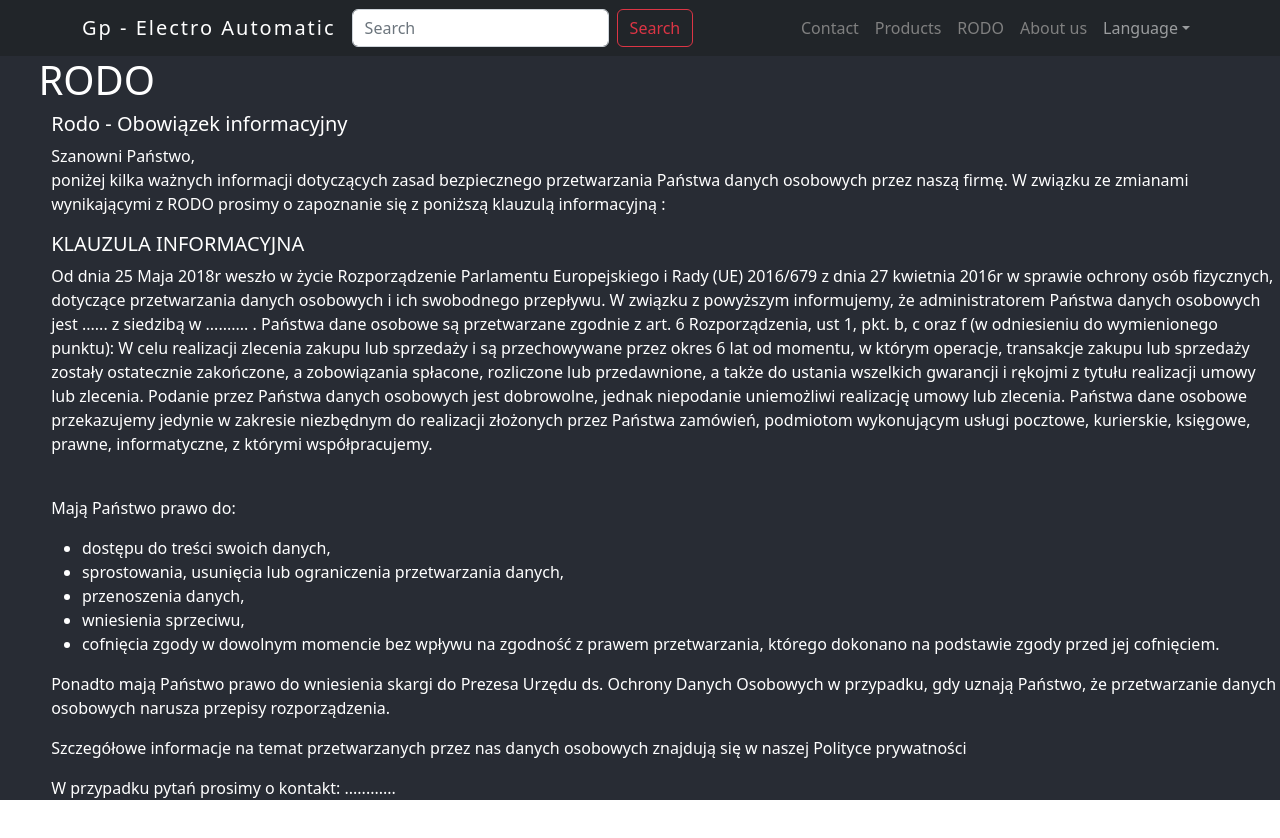
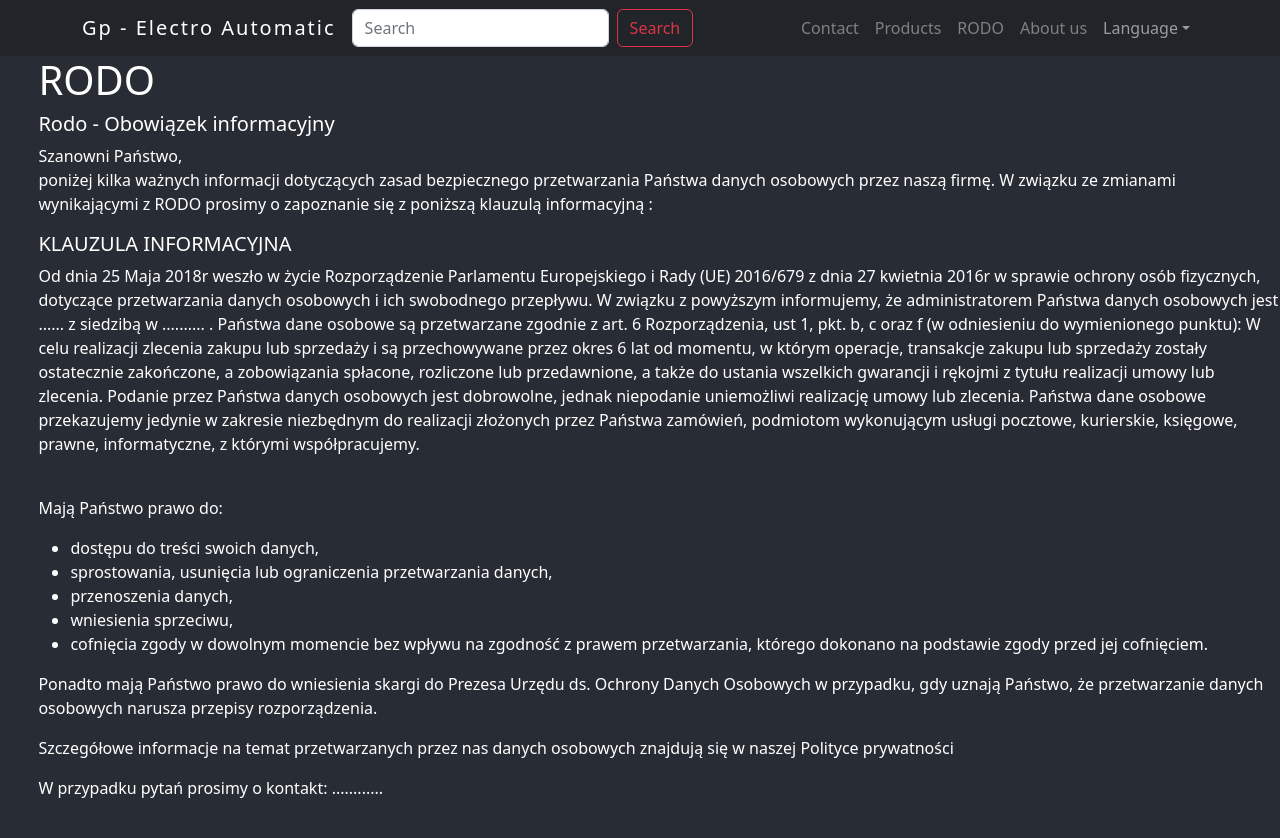
Before and after one commit to opielapatryk/mernshop4client, a React (Create React App) app: page /rodo in a window 1280 px wide. Shown: the top 838 px of the page. Before the commit the page ends 800 px from the top, so only its background shows below. Built offline with nearby package versions, Linux system fonts and the light colour scheme.

Commit message:
mernshopv1

```diff
--- a/src/App.css
+++ b/src/App.css
@@ -2,7 +2,7 @@
 .App {
   /* text-align: center; */
   background-color: #282c34;
-  height: 100vh;
+  height: auto;
 
 }
 
--- a/src/components/RODO.js
+++ b/src/components/RODO.js
@@ -3,27 +3,30 @@ function RODO(){
     return(
         <>
         <AppNavBar/>
-         <h1 style={{color:"white", marginLeft:"3%"}}>RODO</h1>
-         <h5 style={{color:"white", marginLeft:"4%"}}>Rodo - Obowiązek informacyjny</h5>
-         <p style={{color:"white",marginLeft:"4%"}}>Szanowni Państwo, <br></br>
+        <div style={{color:"white", marginLeft:"3%", minHeight:"100vh"}}>
+        <h1>RODO</h1>
+         <h5>Rodo - Obowiązek informacyjny</h5>
+         <p >Szanowni Państwo, <br></br>
 poniżej kilka ważnych informacji dotyczących zasad bezpiecznego przetwarzania Państwa danych osobowych przez naszą firmę. W związku ze zmianami wynikającymi z RODO prosimy o zapoznanie się z poniższą klauzulą informacyjną :</p>
 
-         <h5 style={{color:"white", marginLeft:"4%"}}>KLAUZULA INFORMACYJNA</h5>
-         <p style={{color:"white",marginLeft:"4%"}}>Od dnia 25 Maja 2018r weszło w życie Rozporządzenie Parlamentu Europejskiego i Rady (UE) 2016/679 z dnia 27 kwietnia 2016r w sprawie ochrony osób fizycznych, dotyczące przetwarzania danych osobowych i ich swobodnego przepływu. W związku z powyższym informujemy, że administratorem Państwa danych osobowych jest ...... z siedzibą w ..........   . Państwa dane osobowe są przetwarzane zgodnie z art. 6 Rozporządzenia, ust 1, pkt. b, c oraz f (w odniesieniu do wymienionego punktu): W celu realizacji zlecenia zakupu lub sprzedaży i są przechowywane przez okres 6 lat od momentu, w którym operacje, transakcje zakupu lub sprzedaży zostały ostatecznie zakończone, a zobowiązania spłacone, rozliczone lub przedawnione, a także do ustania wszelkich gwarancji i rękojmi z tytułu realizacji umowy lub zlecenia. Podanie przez Państwa danych osobowych jest dobrowolne, jednak niepodanie uniemożliwi realizację umowy lub zlecenia. Państwa dane osobowe przekazujemy jedynie w zakresie niezbędnym do realizacji złożonych przez Państwa zamówień, podmiotom wykonującym usługi pocztowe, kurierskie, księgowe, prawne, informatyczne, z którymi współpracujemy.</p><br></br>
-         <p style={{color:"white",marginLeft:"4%"}}>Mają Państwo prawo do:</p>
+         <h5>KLAUZULA INFORMACYJNA</h5>
+         <p >Od dnia 25 Maja 2018r weszło w życie Rozporządzenie Parlamentu Europejskiego i Rady (UE) 2016/679 z dnia 27 kwietnia 2016r w sprawie ochrony osób fizycznych, dotyczące przetwarzania danych osobowych i ich swobodnego przepływu. W związku z powyższym informujemy, że administratorem Państwa danych osobowych jest ...... z siedzibą w ..........   . Państwa dane osobowe są przetwarzane zgodnie z art. 6 Rozporządzenia, ust 1, pkt. b, c oraz f (w odniesieniu do wymienionego punktu): W celu realizacji zlecenia zakupu lub sprzedaży i są przechowywane przez okres 6 lat od momentu, w którym operacje, transakcje zakupu lub sprzedaży zostały ostatecznie zakończone, a zobowiązania spłacone, rozliczone lub przedawnione, a także do ustania wszelkich gwarancji i rękojmi z tytułu realizacji umowy lub zlecenia. Podanie przez Państwa danych osobowych jest dobrowolne, jednak niepodanie uniemożliwi realizację umowy lub zlecenia. Państwa dane osobowe przekazujemy jedynie w zakresie niezbędnym do realizacji złożonych przez Państwa zamówień, podmiotom wykonującym usługi pocztowe, kurierskie, księgowe, prawne, informatyczne, z którymi współpracujemy.</p><br></br>
+         <p >Mają Państwo prawo do:</p>
         <ul>
-            <li style={{color:"white",marginLeft:"4%"}}>dostępu do treści swoich danych,</li>
-            <li style={{color:"white",marginLeft:"4%"}}>sprostowania, usunięcia lub ograniczenia przetwarzania danych,</li>
-            <li style={{color:"white",marginLeft:"4%"}}>przenoszenia danych,</li>
-            <li style={{color:"white",marginLeft:"4%"}}>wniesienia sprzeciwu,</li>
-            <li style={{color:"white",marginLeft:"4%"}}>cofnięcia zgody w dowolnym momencie bez wpływu na zgodność z prawem przetwarzania, którego dokonano na podstawie zgody przed jej cofnięciem.</li>
+            <li >dostępu do treści swoich danych,</li>
+            <li >sprostowania, usunięcia lub ograniczenia przetwarzania danych,</li>
+            <li >przenoszenia danych,</li>
+            <li >wniesienia sprzeciwu,</li>
+            <li >cofnięcia zgody w dowolnym momencie bez wpływu na zgodność z prawem przetwarzania, którego dokonano na podstawie zgody przed jej cofnięciem.</li>
         </ul>
-        <p style={{color:"white",marginLeft:"4%"}}>Ponadto mają Państwo prawo do wniesienia skargi do Prezesa Urzędu ds. Ochrony Danych Osobowych w przypadku, gdy uznają Państwo, że przetwarzanie danych osobowych narusza przepisy rozporządzenia.</p>
-        <p style={{color:"white",marginLeft:"4%"}}>Szczegółowe informacje na temat przetwarzanych przez nas danych osobowych znajdują się w naszej Polityce prywatności
+        <p >Ponadto mają Państwo prawo do wniesienia skargi do Prezesa Urzędu ds. Ochrony Danych Osobowych w przypadku, gdy uznają Państwo, że przetwarzanie danych osobowych narusza przepisy rozporządzenia.</p>
+        <p >Szczegółowe informacje na temat przetwarzanych przez nas danych osobowych znajdują się w naszej Polityce prywatności
 </p>
-        <p style={{color:"white",marginLeft:"4%"}}>W przypadku pytań prosimy o kontakt: ............
+        <p>W przypadku pytań prosimy o kontakt: ............
 
 </p>
+        </div>
+
         </>
     )
 }
--- a/src/index.css
+++ b/src/index.css
@@ -1,12 +1,15 @@
-body,html {
+body,html,* {
   margin: 0;
+  padding: 0;
+  box-sizing: border-box;
   font-family: -apple-system, BlinkMacSystemFont, 'Segoe UI', 'Roboto', 'Oxygen',
     'Ubuntu', 'Cantarell', 'Fira Sans', 'Droid Sans', 'Helvetica Neue',
     sans-serif;
   -webkit-font-smoothing: antialiased;
   -moz-osx-font-smoothing: grayscale;
   background-color: #282c34;
-height: 100vh;
+  min-height:"100vh";
+  height: auto;
 }
 
 code {
```
